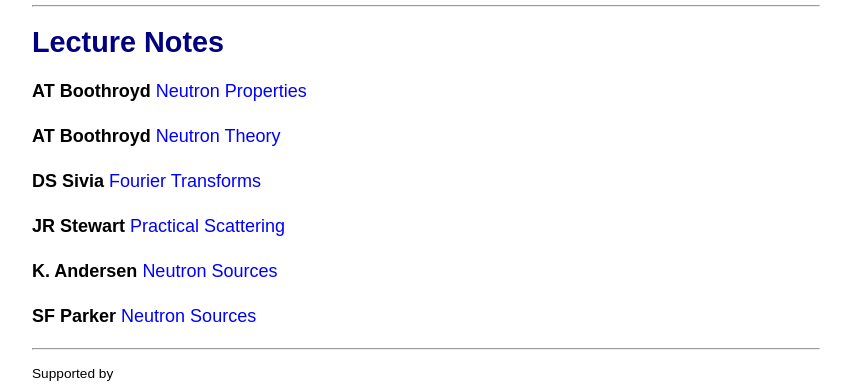
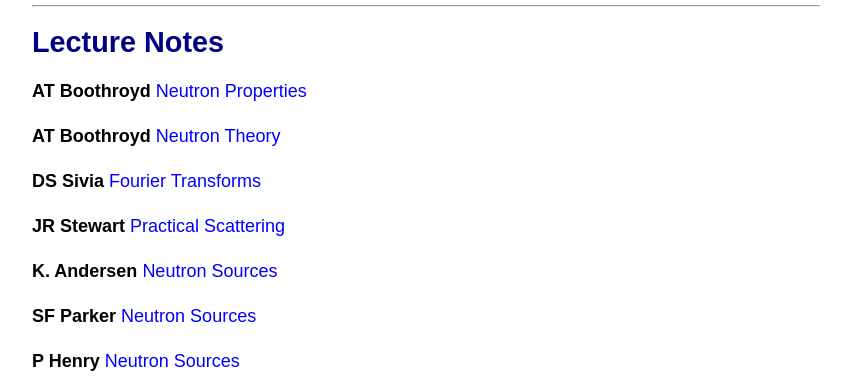
Before and after one commit to ISISNeutronMuon/oxfordneutronschool, a plain HTML site: page lectures.htm in a window 1280 px wide. Shown: the part 76-466 px from the top of the page, without its empty margins (214-1065 px from the left). Drawn offline with Linux system fonts and the light colour scheme; files whose address does not match are found by name.

Commit message:
Update lectures.htm

```diff
--- a/lectures.htm
+++ b/lectures.htm
@@ -40,6 +40,9 @@
 	<a href="2019/Lectures/Andersen%20-%20Neutron%20Sources.pdf">Neutron Sources</a></p>
 	<p class="style3"><strong>SF Parker</strong>
 	<a href="2019/Lectures/Parker%20-%20VibraSpectroscopy.pdf">Neutron Sources</a></p>
+	<p class="style3"><strong>P Henry</strong>
+	<a href="2019/Lectures/Henry%20-%20Crystalline_diffraction.pdf">Neutron Sources</a></p>
+
 	<!-- <p class="style3"><strong>K. Andersen</strong>
 	<a href="2017/Lectures/Andersen%20-%20Neutron%20instrumentation.pdf">Neutron
 	Instrumentation</a></p>
```
